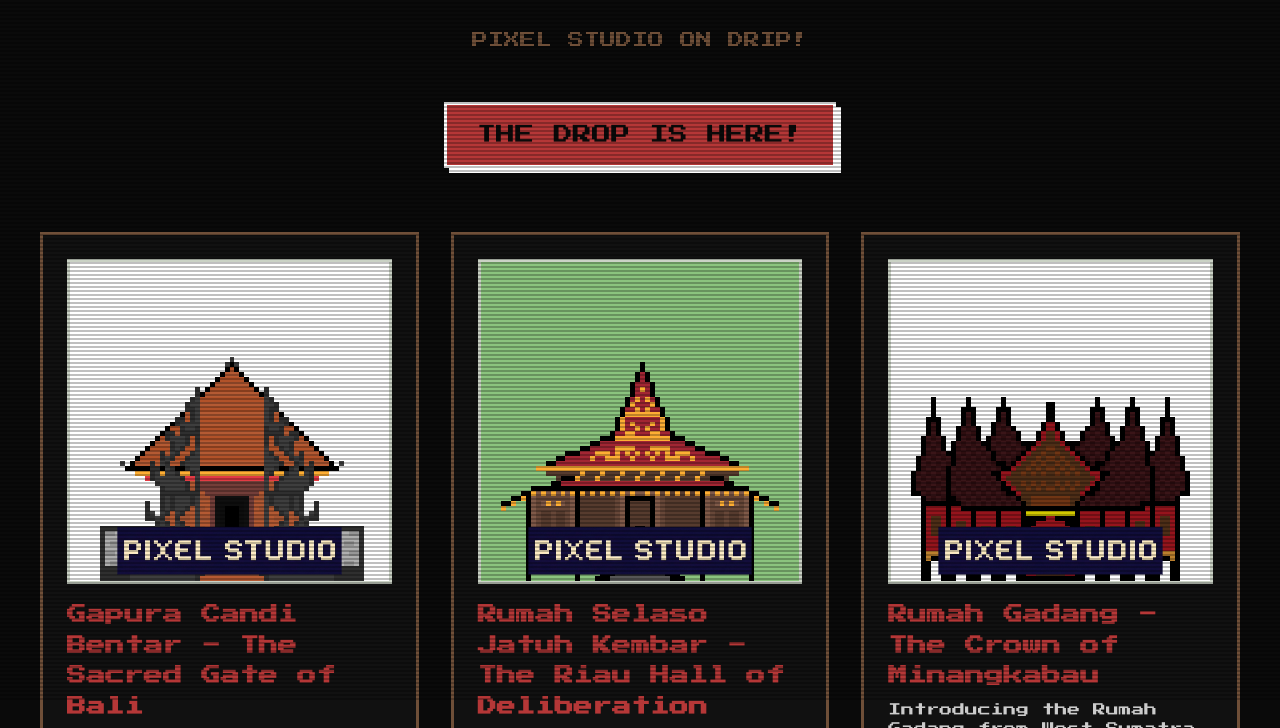
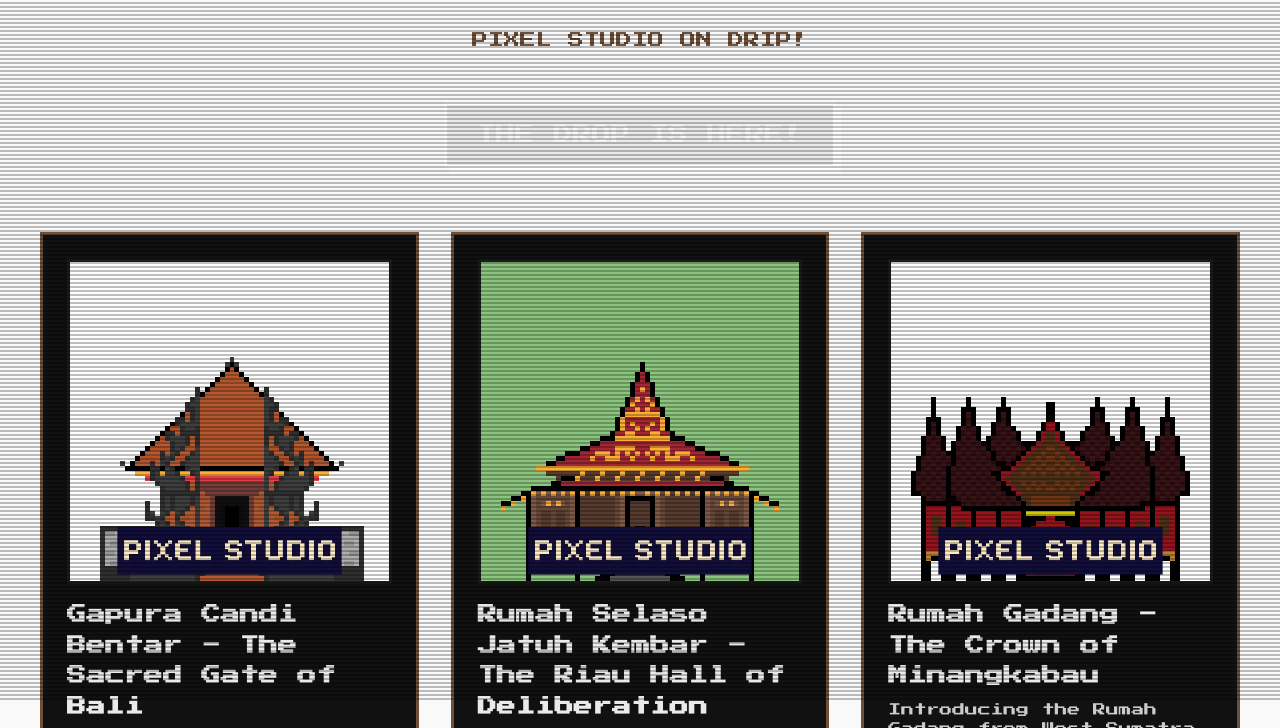
Before and after one commit to YadongOfficial/pixel-studio, a plain HTML site: page index.html in a window 1280 px wide. Shown: the part 100-828 px from the top of the page. Drawn offline with nearby package versions, Linux system fonts and the light colour scheme.

Commit message:
Update index.html

```diff
--- a/index.html
+++ b/index.html
@@ -18,10 +18,10 @@
          * Anda bisa mengubah warna di sini untuk mengubah tema keseluruhan.
          */
         :root {
-            --pixel-bg: #0a0a0a; /* Latar belakang gelap */
-            --pixel-text: #CAD2C5; /* Teks hijau neon */
-            --pixel-header: #ffff00; /* Judul kuning neon */
-            --pixel-accent1: #B53737; /* Aksen 1 magenta */
+            --pixel-bg: #F9F9F9; /* Latar belakang gelap */
+            --pixel-text: #1B1B1B; /* Teks hijau neon */
+            --pixel-header: #007AFF; /* Judul kuning neon */
+            --pixel-accent1: #EAEAEA; /* Aksen 1 magenta */
             --pixel-accent2: #6F4F38; /* Aksen 2 cyan */
             --pixel-border: #ffffff;
             --pixel-font: 'Press Start 2P', cursive;
```
